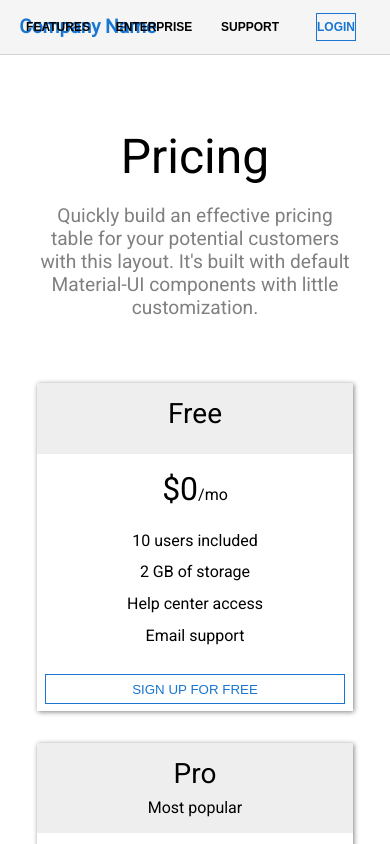
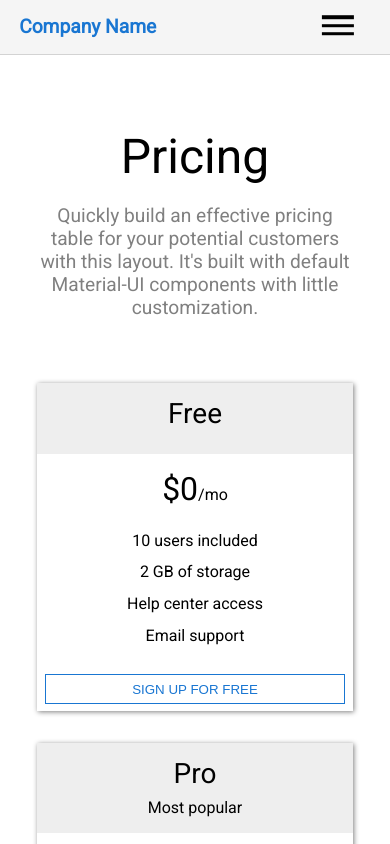
Before and after one commit to bhavesh357/MaterialUI, a React (Create React App) app: page / in a window 390 px wide. Shown: the top 844 px of the page. Built offline with nearby package versions, Linux system fonts and the light colour scheme.

Commit message:
REFACTORED: to make navbar responsive

```diff
--- a/src/components/Header.jsx
+++ b/src/components/Header.jsx
@@ -5,6 +5,24 @@ import CompanyName from './CompanyName';
 
 class Header extends React.Component{
 
+    constructor(props){
+        super(props);
+        this.state={
+            navbarFlag:true,
+        }
+    }
+
+    toggleNavBar(){
+        if(this.state.navbarFlag){
+            document.getElementById("navbar-right").style.right=  "0%";
+        }else{
+            document.getElementById("navbar-right").style.right=  "-200%";
+        }
+        this.setState({
+            navbarFlag: !this.state.navbarFlag,
+        });
+        document.getElementById("hamburger").classList.toggle("make-x");
+    }
 
     render() {
         var navbarMenu= this.props.navbarButtons.map(button => {
@@ -13,13 +31,22 @@ class Header extends React.Component{
                 );
             })
             return (
-                <div className="navbar">
+                <div className="navbar" id="navbar">
                 <div className="navbar-left">
                 <CompanyName name="Company Name"/>
                 </div>
-                <div className="navbar-right">
+                <div className="navbar-right" id="navbar-right">
                 {navbarMenu}
+                <a href="/" className="navbar-right-button">
                 <LoginButton />
+                </a>
+                </div>
+                <div id="navbar-toggle-button">
+                <div onClick={() => this.toggleNavBar()} id="hamburger">
+                    <div className="line line-one"></div>
+                    <div className="line line-two"></div>
+                    <div className="line line-three"></div>
+                </div>
                 </div>
 
                 </div>
--- a/src/components/NavbarButton.jsx
+++ b/src/components/NavbarButton.jsx
@@ -4,7 +4,7 @@ import { Link } from 'react-router-dom';
 class NavbarButton extends React.Component{
     render() {
         return (
-            <Link to={`/users`}>
+            <Link to={`/users`} className="navbar-right-button">
             <button className="navbar-button" >{this.props.value}</button>
             </Link>
         );
--- a/src/css/index.css
+++ b/src/css/index.css
@@ -558,6 +558,14 @@ body{
     border: none;
 }
 
+#navbar-toggle-button{
+    display: none;
+}
+
+#hamburger{
+    display: none;
+}
+
 @media (max-width:576px){
     #center-content{
         width: 100vw;
@@ -575,6 +583,73 @@ body{
     .tile{
         width: 90%;
         margin: 1em auto;
+    }
+
+    .navbar{
+        display: flex;
+        flex-direction: column;
+    }
+
+    .navbar-left{
+        height: max-content;
+    }
+
+    .navbar-right{
+        width: 100%;
+        flex-direction: column;
+        justify-content: flex-start;
+        align-items: center;
+        margin: 3em 0em;
+        position: absolute;
+        right: -200%;
+        background: #f5f5f5;
+        transition: all 0.3s ease;
+    }
+
+    .navbar-right-button{
+        font-size: 2em;
+        padding: 1em;
+    }
+
+    #hamburger{
+        display: block;
+        cursor: pointer;
+        position: absolute;
+        display: block;
+        right: 5%;
+        top: 50%;
+        transform: translate(-5%,-50%);
+    }
+    .line{
+        height: 0.2em;
+        width:2em ;
+        background-color: black;
+        margin: 5px;
+    }
+
+    #hamburger .line{
+        transition: all 0.3s ease;
+    }
+
+    .make-x .line-one{
+        transform: rotate(-45deg) translate(-10px,0px);
+    }
+
+    .make-x .line-two{
+        opacity: 0;
+    }
+
+    .make-x .line-three{
+        transform: rotate(45deg) translate(-10px,0px);
+        width: 2em;
+    }
+
+    #navbar-toggle-button{
+        display: block;
+        position: fixed;
+        right: 5%;
+        top: 3%;
+        width: 50%;
     }
 
     #new-user-div{
```
